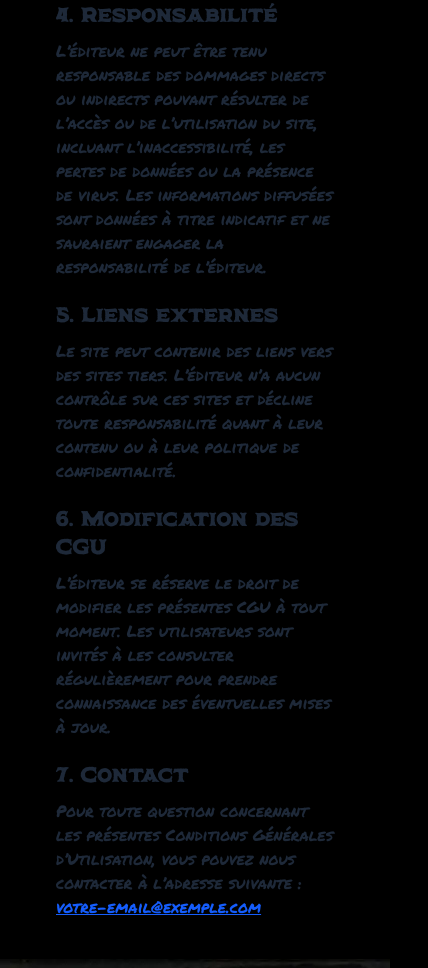
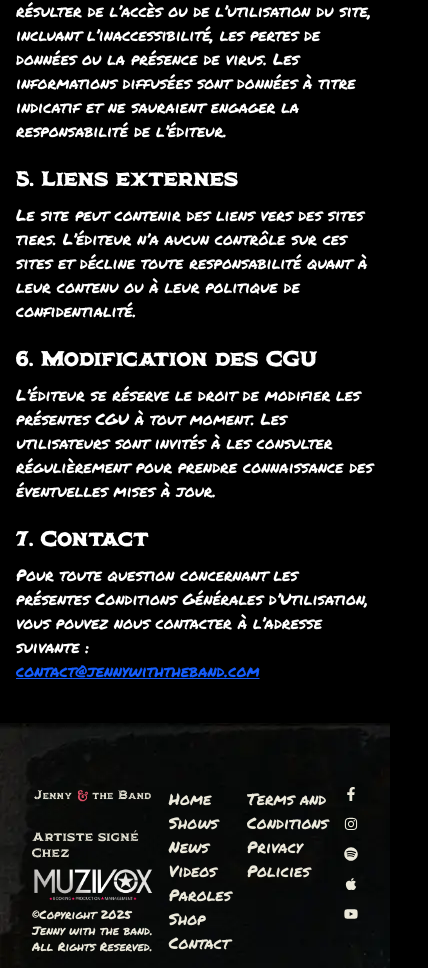
Before and after one commit to JennKouet/jenny-with-the-band-2025, a Next.js app: page /terms-and-conditions in a window 390 px wide. Shown: the part 1029-1997 px from the top of the page, 428 px wide, since content can reach past the window. Built offline with nearby package versions, Linux system fonts and the light colour scheme.

Commit message:
add responsive mobile

```diff
--- a/src/app/components/_shared/Footer.tsx
+++ b/src/app/components/_shared/Footer.tsx
@@ -26,9 +26,9 @@ const Footer = () => {
 
 
     return (
-        <footer className='w-full flex flex-row justify-between items-center pt-16 pb-10 px-8' style={{ backgroundImage: "url('/images/uploads/jwb-fond_noir.webp')" }}>
-            <div className="">
-                <div className="">
+        <footer className='w-full flex flex-row gap-4 justify-between md:items-center pt-16 pb-10 px-8' style={{ backgroundImage: "url('/images/uploads/jwb-fond_noir.webp')" }}>
+
+                <div className="flex flex-col justify-between">
                     <Image
                         src="/images/logo-jwb.png"
                         alt="Jenny with the Band logo"
@@ -36,11 +36,19 @@ const Footer = () => {
                         height={100}
                         className="object-contain w-full h-auto"
                     />
-                    <p className="">©Copyright 2025 Jenny with the band. All Rights Reserved.</p>
+                    <p className="font-horbse text-xs mt-5">Artiste signé Chez</p>
+                     <Image
+                        src="/images/uploads/cropped-muzivox-logo-01.webp"
+                        alt="Jenny with the Band logo"
+                        width={200}
+                        height={100}
+                        className="object-contain w-full h-auto"
+                    />
+                    <small className="text-xs">©Copyright 2025 Jenny with the band. All Rights Reserved.</small>
                 </div>
-            </div>
+
             <div className="">
-                <ul className="grid grid-cols-7 gap-4">
+                <ul className="md:grid md:grid-cols-7 gap-4">
                    {footerMenus.map((menu, index) => (
                         <li key={index} className="">
                             <Link href={menu.link} className="relative cursor-pointer after:content-[''] after:absolute after:w-0 after:h-[2px] after:bg-red-600 after:bottom-0 after:left-0 hover:after:w-full after:transition-all after:duration-300">
@@ -59,13 +67,13 @@ const Footer = () => {
                     </li>
                     <li>
                         <Link href="/privacy-policies" className="relative cursor-pointer after:content-[''] after:absolute after:w-0 after:h-[2px] after:bg-red-600 after:bottom-0 after:left-0 hover:after:w-full after:transition-all after:duration-300">
-                            Privacy Policy
+                            Privacy Policies
                         </Link>
                     </li>
                 </ul>
             </div>
             <div className="">
-                 <div className="flex space-x-4 mb-2 text-sm">
+                 <div className="flex flex-col gap-4 md:gap-0 md:flex-row md:space-x-4 mb-2 text-sm">
                 {socialIcons.map((item, idx) => (
                     <a key={idx} href={item.link} target="_blank" rel="noopener noreferrer" className="hover:text-red-600">
                     {item.icon}
--- a/src/app/contact/page.tsx
+++ b/src/app/contact/page.tsx
@@ -4,7 +4,7 @@ import Image from "next/image";
 
 const ContactPage = () => {
     return (
-        <section className="mt-20 bg-center bg-no-repeat bg-fixed relative h-screen z-0 w-full text-white">
+        <section className="px-5 mt-20 bg-center bg-no-repeat bg-fixed relative h-screen z-0 w-full text-white">
         <div className='flex flex-row justify-center mt-4'>
        {/*  <Image
             src="/images/uploads/bann-grey.webp"
@@ -25,7 +25,7 @@ const ContactPage = () => {
                 <li>Téléphone : +33 6 37 22 10 35</li>
             </ul>
             {/* <p>Et aussi disponible sur les réseaux sociaux :</p> */}
-            <div className="flex flex-row justify-around md:w-1/3 p-2 md:mb-8">
+            <div className="flex flex-row justify-around gap-4 md:w-1/3 p-2 md:mb-8">
                 <a href="https://www.instagram.com/jennywiththeband/" target="_blank" rel="noreferrer">
                     <Image src="/images/uploads/insta-logo.webp" alt="Instagram de Jenny With The Band" width={50} height={50} className="" />
                 </a>
--- a/src/app/globals.css
+++ b/src/app/globals.css
@@ -49,7 +49,7 @@
     @apply text-[#ebe9db];
   }
   section {
-    @apply bg-black w-full px-10;
+    @apply bg-black w-full md:px-10;
   }
 }
 @layer utilities {
--- a/src/app/lyrics/page.tsx
+++ b/src/app/lyrics/page.tsx
@@ -28,7 +28,7 @@ const LyricsPage = () => {
         //Todo: mettre un loader avant d'afficher l'image de la chanson
     }
     return (
-        <section className='bg-center bg-no-repeat bg-fixed relative h-auto border-2 z-0 w-full mt-20'>
+        <section className='bg-center bg-no-repeat bg-fixed relative h-auto border-2 border-red-600 z-0 w-full mt-20'>
             <div className='flex flex-col items-center'>
             <h1 className='text-white font-extrabold pt-12 px-4 pb-6 md:mb-10'>Paroles de l'Album <span className="text-red-logo">"Try to kill me"</span></h1>
                 <div className="w-2/3 flex flex-col items-center md:flex-row md:justify-between md:items-start">
--- a/src/app/page.tsx
+++ b/src/app/page.tsx
@@ -123,10 +123,10 @@ useEffect(() => {
           <MailingList />
         </section> */}
         <section
-          className="relative bg-cover bg-center py-32">
+          className="relative bg-cover bg-center px-5 md:py-32">
 
           {/* LATEST NEWS */}
-          <div className="z-40 w-2/3 mx-auto">
+          <div className="z-40 md:w-2/3 mx-auto">
             <div className="z-40 text-white">
               <p className="text-red-600">Latest</p>
               <h2 className="text-[#ebe9db] font-roboto">News</h2>
@@ -144,7 +144,7 @@ useEffect(() => {
                     </div>
                   ))
                 ) : (
-                  <p className="text-white text-xl">Loading...</p>
+                  <p className="text-white text-xl"></p>
                 )}
               </div>
                 <NewsListComponent />
@@ -152,7 +152,7 @@ useEffect(() => {
           </div>
         </section>
         {/* UPCOMING TOUR DATES */}
-        <section className="w-2/3 my-20 px-4 py-10">
+        <section className="md:w-2/3 my-20 px-8 md:px-4 py-10">
           <TourDates />
           <div className="flex flex-col items-center">
           <Link href="/shows" target="_blank">
@@ -164,7 +164,7 @@ useEffect(() => {
           </div>
         </section>
        {/*  MERCH */}
-       <section className="relative bg-center py-32 pt-20 md:w-2/3" >
+       <section className="relative bg-center px-5 py-32 md:pt-20 md:w-2/3" >
           <a href="https://jenny-with-the-band.sumupstore.com/" target="_blank">
             <p className="text-red-600">Official</p>
             <h2 className="text-[#ebe9db] font-roboto">Merch Store</h2>
@@ -180,8 +180,8 @@ useEffect(() => {
           </div>
        </section>
        {/* INSTAGRAM WALL */}
-       <section className="flex flex-col items-center w-full mt-20 pt-10">
-                <h3 className="text-lg mb-4 font-horbse">Instagram <span className="text-red-600 font-bold">@Jennywiththeband</span></h3>
+       <section className="flex flex-col items-center w-full md:mt-20 pt-10">
+                <h3 className="text-lg mb-4 font-horbse">Instagram <Link href="https://www.instagram.com/jennywiththeband/" className="text-red-600 font-bold">@Jennywiththeband</Link></h3>
                 <InstagramWidgetComponent />
        </section>
       </main>
--- a/src/app/privacy-policies/page.tsx
+++ b/src/app/privacy-policies/page.tsx
@@ -2,7 +2,7 @@ import React from 'react'
 
 const PrivatePoliciesPage = () => {
     return (
-        <main className="max-w-3xl mx-auto px-4 py-10 text-gray-800">
+        <main className="max-w-3xl mx-auto px-4 py-10 text-white mt-20">
             <h1 className="text-3xl font-bold mb-6">Politique de Confidentialité</h1>
 
             <section className="mb-6">
@@ -20,14 +20,14 @@ const PrivatePoliciesPage = () => {
 
             <section className="mb-6">
                 <h2 className="text-xl font-semibold mb-2">2. Collecte de données</h2>
-                <p>
+                <div>
                 Lorsque vous naviguez sur ce site :
                 <ul className="list-disc list-inside mt-2">
                     <li>Nous ne vous demandons <strong>aucune information personnelle</strong>.</li>
                     <li>Aucun formulaire de contact, d’inscription ou de commande n’est présent.</li>
                     <li>Aucune inscription à une newsletter ou création de compte n’est possible.</li>
                 </ul>
-                </p>
+                </div>
             </section>
 
             <section className="mb-6">
--- a/src/app/terms-and-conditions/page.tsx
+++ b/src/app/terms-and-conditions/page.tsx
@@ -2,7 +2,7 @@ import React from 'react'
 
 const TermsAndConditionsPage = () => {
     return (
-        <main className="max-w-3xl mx-auto px-4 py-10 text-gray-800">
+        <main className="max-w-3xl mx-auto px-4 py-10 text-white mt-20">
       <h1 className="text-3xl font-bold mb-6">Conditions Générales d’Utilisation</h1>
 
       <section className="mb-6">
@@ -71,8 +71,8 @@ const TermsAndConditionsPage = () => {
           Pour toute question concernant les présentes Conditions Générales
           d’Utilisation, vous pouvez nous contacter à l’adresse suivante :
           <br />
-          <a href="mailto:votre-email@exemple.com" className="text-blue-600 underline">
-            votre-email@exemple.com
+          <a href="mailto:contact@jennywiththeband.com" className="text-blue-600 underline">
+            contact@jennywiththeband.com
           </a>
         </p>
       </section>
--- a/src/app/videos/page.tsx
+++ b/src/app/videos/page.tsx
@@ -5,7 +5,7 @@ import React from 'react';
 // Todo: remplacer les liens vers les videos youtube vers des liens dynamiques pointant vers un serveur noSQL (firebase)
 const VideosPage = () => {
     return (
-        <section className="md:px-64 md:pt-20 bg-black-background relative h-screen z-10" id="videos">
+        <section className="pt-10 md:px-64 md:pt-20 bg-black-background relative h-screen z-10" id="videos">
             <div className="flex flex-col items-center md:flex-row md:justify-between md:flex-wrap z-20">
                 <div className="w-4/5 md:w-2/4 p-2">
                         <iframe width="100%" height="350" src="https://www.youtube.com/embed/hsxw5GLyKMs?si=XDX9VEkbATU3nA63" title="Try to kill me live video player" frameBorder="0" allow="accelerometer; autoplay; clipboard-write; encrypted-media; gyroscope; picture-in-picture; web-share" allowFullScreen></iframe>
```
Also changed, not shown: src/app/shows/page.tsx (+5 -78 lines).
